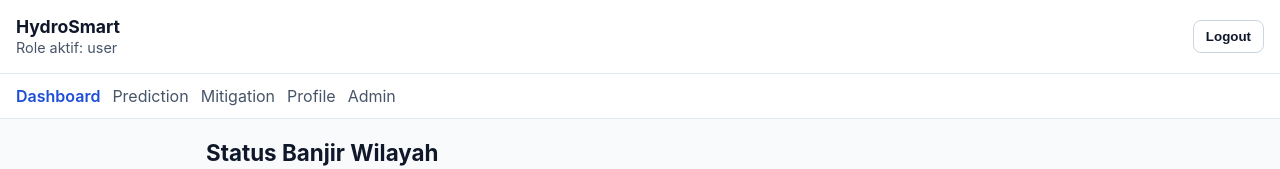
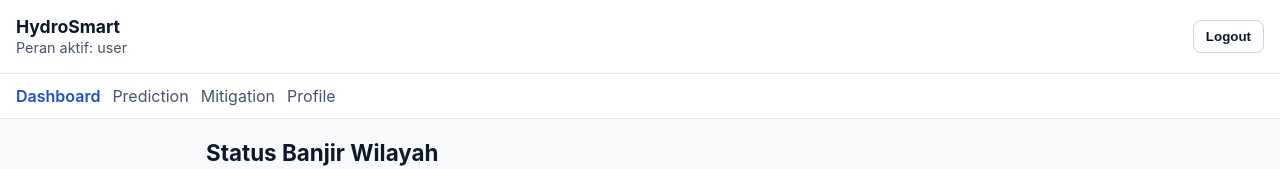
Before and after one commit to amdadrohman46-sketch/hydrosmart, a React (Vite) app: page /#/login in a window 1280 px wide. Both pictures are taken after a click on the button "Masuk sebagai User". Shown: the top 169 px of the page. Built offline with nearby package versions, Linux system fonts and the light colour scheme.

Commit message:
Improve auth flow, routing behavior, and config cleanup

```diff
--- a/src/app/routes.tsx
+++ b/src/app/routes.tsx
@@ -1,8 +1,8 @@
 import type { ReactElement } from 'react';
 import { createHashRouter, Navigate } from 'react-router-dom';
-import { createBrowserRouter, Navigate } from 'react-router-dom';
 import { ProtectedRoute } from '../components/common/ProtectedRoute';
 import AppShell from '../components/layout/AppShell';
+import { useAuth } from '../contexts/AuthContext';
 import AdminDashboard from '../pages/AdminDashboard';
 import Dashboard from '../pages/Dashboard';
 import Login from '../pages/Login';
@@ -15,8 +15,23 @@ function withShell(element: ReactElement) {
   return <AppShell>{element}</AppShell>;
 }
 
+function HomeRedirect() {
+  const { isAuthenticated } = useAuth();
+  return <Navigate to={isAuthenticated ? '/dashboard' : '/login'} replace />;
+}
+
+function NotFoundRoute() {
+  const { isAuthenticated } = useAuth();
+
+  if (isAuthenticated) {
+    return withShell(<NotFound />);
+  }
+
+  return <NotFound />;
+}
+
 export const appRouter = createHashRouter([
-  { path: '/', element: <Navigate to="/dashboard" replace /> },
+  { path: '/', element: <HomeRedirect /> },
   { path: '/login', element: <Login /> },
   {
     path: '/dashboard',
@@ -42,5 +57,5 @@ export const appRouter = createHashRouter([
       </ProtectedRoute>
     ),
   },
-  { path: '*', element: <NotFound /> },
+  { path: '*', element: <NotFoundRoute /> },
 ]);
--- a/src/components/common/ProtectedRoute.tsx
+++ b/src/components/common/ProtectedRoute.tsx
@@ -1,5 +1,5 @@
 import type { PropsWithChildren } from 'react';
-import { Navigate } from 'react-router-dom';
+import { Navigate, useLocation } from 'react-router-dom';
 import { useAuth } from '../../contexts/AuthContext';
 
 type ProtectedRouteProps = PropsWithChildren<{
@@ -7,10 +7,11 @@ type ProtectedRouteProps = PropsWithChildren<{
 }>;
 
 export function ProtectedRoute({ children, adminOnly = false }: ProtectedRouteProps) {
+  const location = useLocation();
   const { isAuthenticated, role } = useAuth();
 
   if (!isAuthenticated) {
-    return <Navigate to="/login" replace />;
+    return <Navigate to="/login" replace state={{ from: location.pathname }} />;
   }
 
   if (adminOnly && role !== 'admin') {
--- a/src/components/layout/AppShell.tsx
+++ b/src/components/layout/AppShell.tsx
@@ -8,7 +8,7 @@ const navItems = [
   { label: 'Prediction', to: '/prediction' },
   { label: 'Mitigation', to: '/mitigation' },
   { label: 'Profile', to: '/profile' },
-  { label: 'Admin', to: '/admin' },
+  { label: 'Admin', to: '/admin', adminOnly: true },
 ];
 
 export default function AppShell({ children }: PropsWithChildren) {
@@ -20,7 +20,7 @@ export default function AppShell({ children }: PropsWithChildren) {
       <header className="app-header">
         <div>
           <h1 className="app-title">HydroSmart</h1>
-          <small className="app-role">Role aktif: {role}</small>
+          <small className="app-role">Peran aktif: {role}</small>
         </div>
         <button type="button" onClick={logout}>
           Logout
@@ -28,7 +28,9 @@ export default function AppShell({ children }: PropsWithChildren) {
       </header>
 
       <nav className="app-nav">
-        {navItems.map((item) => (
+        {navItems
+          .filter((item) => !item.adminOnly || role === 'admin')
+          .map((item) => (
             <Link
               key={item.to}
               to={item.to}
--- a/src/contexts/AuthContext.tsx
+++ b/src/contexts/AuthContext.tsx
@@ -9,23 +9,56 @@ type AuthState = {
   logout: () => void;
 };
 
+type StoredAuth = {
+  isAuthenticated: boolean;
+  role: UserRole;
+};
+
+const AUTH_STORAGE_KEY = 'hydrosmart-auth';
+
+function readStoredAuth(): StoredAuth {
+  if (typeof window === 'undefined') {
+    return { isAuthenticated: false, role: 'user' };
+  }
+
+  const raw = window.localStorage.getItem(AUTH_STORAGE_KEY);
+  if (!raw) {
+    return { isAuthenticated: false, role: 'user' };
+  }
+
+  try {
+    const parsed = JSON.parse(raw) as Partial<StoredAuth>;
+    if (parsed.isAuthenticated === true && (parsed.role === 'user' || parsed.role === 'admin')) {
+      return { isAuthenticated: true, role: parsed.role };
+    }
+  } catch {
+    // ignore invalid stored auth and fallback to defaults
+  }
+
+  return { isAuthenticated: false, role: 'user' };
+}
+
+const initialAuth = readStoredAuth();
 const AuthContext = createContext<AuthState | null>(null);
 
 export function AuthProvider({ children }: PropsWithChildren) {
-  const [isAuthenticated, setIsAuthenticated] = useState(false);
-  const [role, setRole] = useState<UserRole>('user');
+  const [isAuthenticated, setIsAuthenticated] = useState(initialAuth.isAuthenticated);
+  const [role, setRole] = useState<UserRole>(initialAuth.role);
 
   const value = useMemo<AuthState>(
     () => ({
       isAuthenticated,
       role,
       loginAs: (nextRole) => {
+        const nextAuth: StoredAuth = { isAuthenticated: true, role: nextRole };
         setRole(nextRole);
         setIsAuthenticated(true);
+        window.localStorage.setItem(AUTH_STORAGE_KEY, JSON.stringify(nextAuth));
       },
       logout: () => {
         setRole('user');
         setIsAuthenticated(false);
+        window.localStorage.removeItem(AUTH_STORAGE_KEY);
       },
     }),
     [isAuthenticated, role],
--- a/src/pages/Login.tsx
+++ b/src/pages/Login.tsx
@@ -1,14 +1,26 @@
-import { useNavigate } from 'react-router-dom';
+import { Navigate, useLocation, useNavigate } from 'react-router-dom';
 
 import { useAuth } from '../contexts/AuthContext';
 
+type LoginLocationState = {
+  from?: string;
+};
+
 export default function Login() {
+  const location = useLocation();
   const navigate = useNavigate();
-  const { loginAs } = useAuth();
+  const { isAuthenticated, loginAs } = useAuth();
+
+  const state = location.state as LoginLocationState | null;
+  const nextPath = state?.from ?? '/dashboard';
+
+  if (isAuthenticated) {
+    return <Navigate to={nextPath} replace />;
+  }
 
   const handleLogin = (role: 'user' | 'admin') => {
     loginAs(role);
-    navigate('/dashboard', { replace: true });
+    navigate(nextPath, { replace: true });
   };
 
   return (
--- a/src/pages/NotFound.tsx
+++ b/src/pages/NotFound.tsx
@@ -5,7 +5,7 @@ export default function NotFound() {
     <section>
       <h2 className="page-title">Halaman tidak ditemukan</h2>
       <p className="page-text">
-        Balik ke <Link to="/dashboard">dashboard</Link>.
+        Kembali ke <Link to="/dashboard">dashboard</Link>.
       </p>
     </section>
   );
--- a/src/styles.css
+++ b/src/styles.css
@@ -1,8 +1,5 @@
 :root {
   font-family: Inter, system-ui, -apple-system, Segoe UI, Roboto, Helvetica, Arial, sans-serif;
-  color: #0f172a;
-  background: #f1f5f9;
-  font-family: Inter, system-ui, Avenir, Helvetica, Arial, sans-serif;
   color: #0f172a;
   background-color: #f8fafc;
 }
--- a/tsconfig.json
+++ b/tsconfig.json
@@ -7,7 +7,6 @@
     "jsx": "react-jsx",
     "strict": true,
     "noEmit": true,
-    "types": ["vite/client", "react", "react-dom"],
     "types": ["vite/client"],
     "skipLibCheck": true
   },
```
Lines whose indentation alone changed are shown as unchanged.
